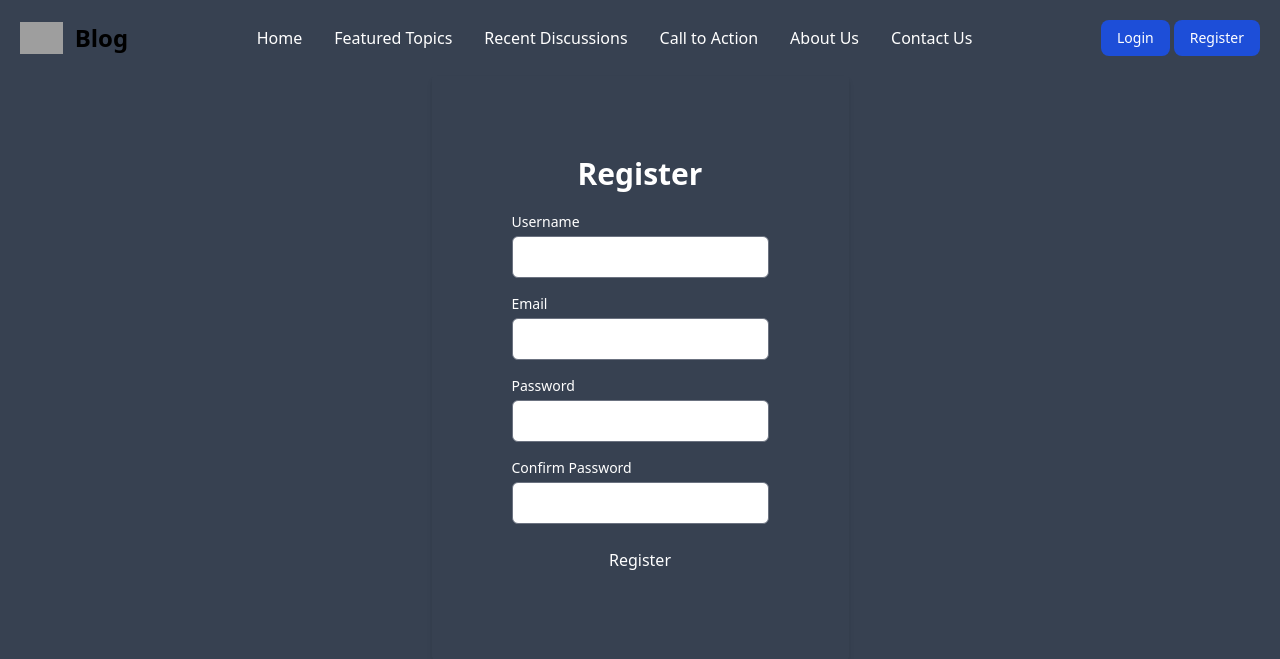
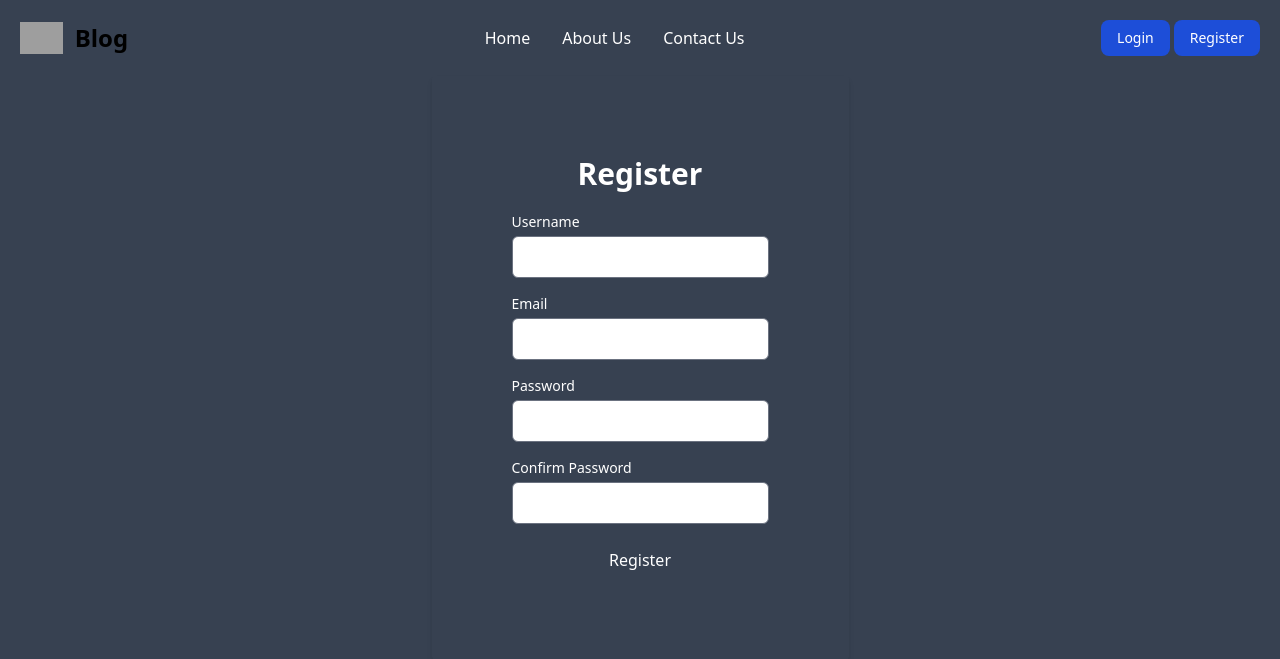
Before and after one commit to Maxix25/Blog, a Django app: page /auth/register/ in a window 1280 px wide. Shown: the top 659 px of the page. Run offline with Django 4.2, Linux system fonts and the light colour scheme; some libraries are stand-ins or nearby versions; grey boxes are pictures that could not be loaded.

Commit message:
Fix navbar links

```diff
--- a/authentication/templates/base.html
+++ b/authentication/templates/base.html
@@ -93,21 +93,6 @@
                         aria-current="page">Home</a>
                 </li>
                 <li>
-                    <a href="#featured"
-                        class="block py-2 px-3 md:p-0 text-white rounded hover:bg-gray-100 md:hover:bg-transparent md:hover:text-blue-700 md:dark:hover:text-blue-500 dark:text-white dark:hover:bg-gray-700 dark:hover:text-white md:dark:hover:bg-transparent dark:border-gray-700">Featured
-                        Topics</a>
-                </li>
-                <li>
-                    <a href="#recent"
-                        class="block py-2 px-3 md:p-0 text-white rounded hover:bg-gray-100 md:hover:bg-transparent md:hover:text-blue-700 d:dark:hover:text-blue-500 dark:text-white dark:hover:bg-gray-700 dark:hover:text-white md:dark:hover:bg-transparent dark:border-gray-700">Recent
-                        Discussions</a>
-                </li>
-                <li>
-                    <a href="#cta"
-                        class="block py-2 px-3 md:p-0 text-white rounded hover:bg-gray-100 md:hover:bg-transparent md:hover:text-blue-700 md:dark:hover:text-blue-500 dark:text-white dark:hover:bg-gray-700 dark:hover:text-white md:dark:hover:bg-transparent dark:border-gray-700">Call
-                        to Action</a>
-                </li>
-                <li>
                     <a href="#about"
                         class="block py-2 px-3 md:p-0 text-white rounded hover:bg-gray-100 md:hover:bg-transparent md:hover:text-blue-700 md:dark:hover:text-blue-500 dark:text-white dark:hover:bg-gray-700 dark:hover:text-white md:dark:hover:bg-transparent dark:border-gray-700">About
                         Us</a>
```
